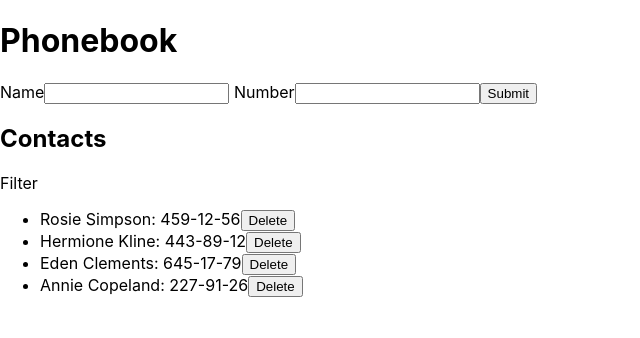
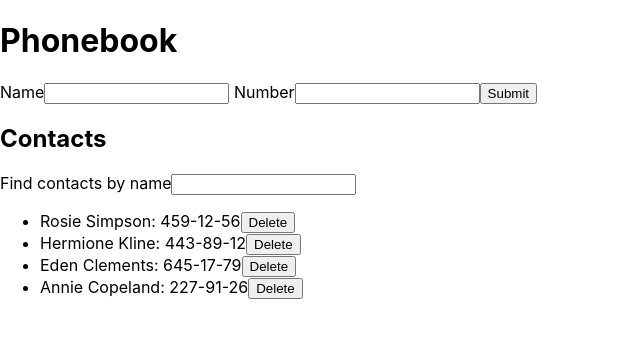
Before and after one commit to webdevbiv/goit-react-hw-02-phonebook, a React (Create React App) app: page / in a window 1280 px wide. Shown: the top 338 px of the page, without its empty margins (0-640 px from the left). Built offline with nearby package versions, Linux system fonts and the light colour scheme.

Commit message:
logic-done

```diff
--- a/src/components/App.jsx
+++ b/src/components/App.jsx
@@ -20,28 +20,46 @@ export default class App extends Component {
 
   handleContactSubmit = ({ name, number }) => {
     const contacts = this.state.contacts
+    if (contacts.some(contact => contact.name.toLowerCase() === name.toLowerCase())) {
+      alert(`${name} is already in the contacts.`)
+    }
+    else {
       const newContact = { name, number, id: nanoid(5) }
       this.setState({ contacts: [...contacts, newContact] })
     }
+  }
 
-  handleContactDelete = (e) => {
-    const id = e.target.id
+  handleContactDelete = (id) => {
     const contacts = this.state.contacts
     this.setState({ contacts: contacts.filter(item => item.id !== id) })
+  }
+
+  handleFilterChange = (e) => {
+    const { name, value } = e.target
+    this.setState({ [name]: value })
+  }
+
+  filteredContacts = () => {
+    const { contacts, filter } = this.state
+    let filteredContacts = contacts
+    console.log(filter.length);
+    filter.length < 0 ?
+      filteredContacts = contacts
+      : filteredContacts = contacts.filter(contact => contact.name.toLowerCase().includes(filter.toLowerCase()))
+    return filteredContacts
   }
 
   render() {
     return (
       <>
-        <div>
         <h1>Phonebook</h1>
         <ContactForm onSubmit={this.handleContactSubmit} />
         <h2>Contacts</h2>
-          <Filter />
+        <Filter onChange={this.handleFilterChange} />
         <ContactList
-            contacts={this.state.contacts}
-            handleDelete={this.handleContactDelete} />
-        </div>
+          contacts={this.filteredContacts()}
+          onDelete={this.handleContactDelete}
+        />
       </>
     )
   }
--- a/src/components/ContactList/ContactList.jsx
+++ b/src/components/ContactList/ContactList.jsx
@@ -5,15 +5,15 @@ export default class ContactList extends Component {
     // static propTypes = { second: third }
 
     render() {
-        const { contacts, handleDelete } = this.props
+        const { contacts, onDelete } = this.props
+        console.log(contacts);
         return (
             <ul>{contacts.map((contact) => (
                 <li key={contact.id}>
                     {contact.name}: {contact.number}
                     <button
                         type="button"
-                        id={contact.id}
-                        onClick={handleDelete}
+                        onClick={() => onDelete(contact.id)}
                     >
                         Delete</button>
                 </li>
--- a/src/components/Filter/Filter.jsx
+++ b/src/components/Filter/Filter.jsx
@@ -1,7 +1,15 @@
 import React from 'react'
 
-export default function Filter() {
+export default function Filter({ onChange }) {
     return (
-        <div>Filter</div>
+        <label>Find contacts by name
+            <input
+                type="text"
+                name="filter"
+                // pattern="^[a-zA-Zа-яА-Я]+(([' -][a-zA-Zа-яА-Я ])?[a-zA-Zа-яА-Я]*)*$"
+                title="Name may contain only letters, apostrophe, dash and spaces. For example Adrian, Jacob Mercer, Charles de Batz de Castelmore d'Artagnan"
+                onChange={onChange}
+            />
+        </label>
     )
 }
```
Lines whose indentation alone changed are shown as unchanged.
